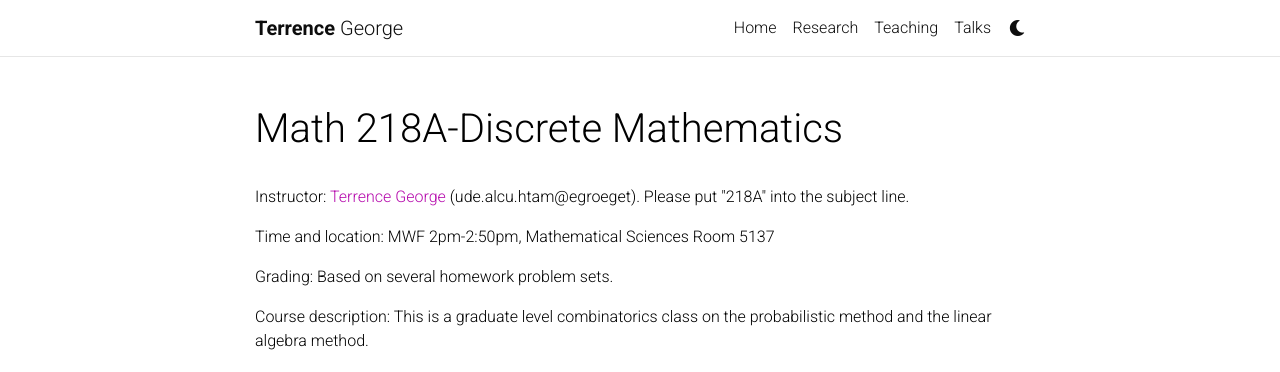
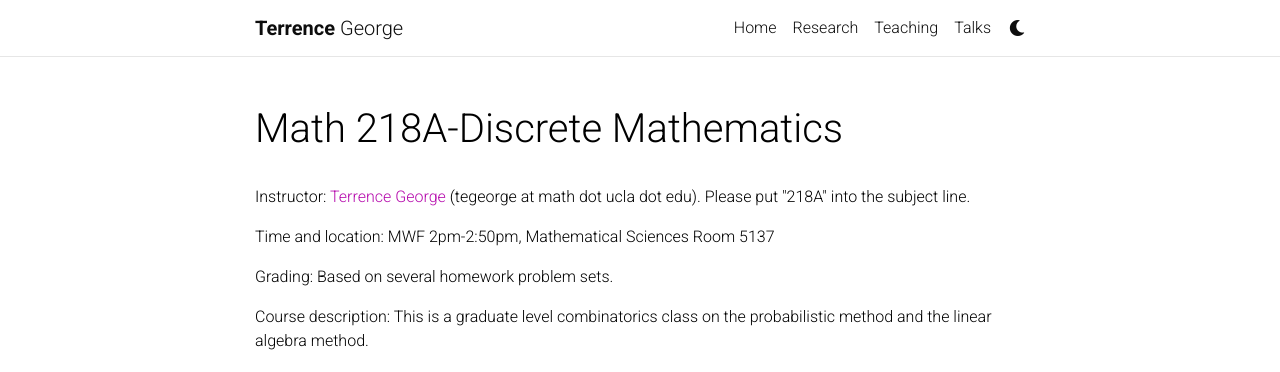
Before and after one commit to terrencegeorge/terrencegeorge.github.io, a Jekyll site: the page built from _pages/Math218A.md, in a window 1280 px wide. Shown: the top 372 px of the page. Built offline with Jekyll 4.4.1, drawn with Linux system fonts in a browser that asks for light colours; comment, search, counter and statistics services are not loaded; a style sheet for code colours, icons or effects is not loaded.

Commit message:
Update Math218A.md

```diff
--- a/_pages/Math218A.md
+++ b/_pages/Math218A.md
@@ -8,7 +8,7 @@ nav_order:
 ---
 
 
-<p class="noindent"><span class="subsubsectionHead"><a id="x1-2000"></a><span class="cmti-12">Instructor:</span></span> <a href="index.html">Terrence George</a> (<span class="changedirection">udе.аlсu.htаm@egroeget</span>). Please put "218A" into the subject line.
+<p class="noindent"><span class="subsubsectionHead"><a id="x1-2000"></a><span class="cmti-12">Instructor:</span></span> <a href="https://terrencegeorge.github.io/">Terrence George</a> (tegeorge at math dot ucla dot edu). Please put "218A" into the subject line.
 <!--l. 22--></p>
 <p class="noindent"><span class="subsubsectionHead"><a id="x1-3000"></a><span class="cmti-12">Time and location:</span></span> MWF 2pm-2:50pm, Mathematical Sciences Room 5137</p>
 <p class="noindent"><span class="subsubsectionHead"><a id="x1-4000"></a><span class="cmti-12">Grading:</span></span> Based on several homework problem sets.
```
